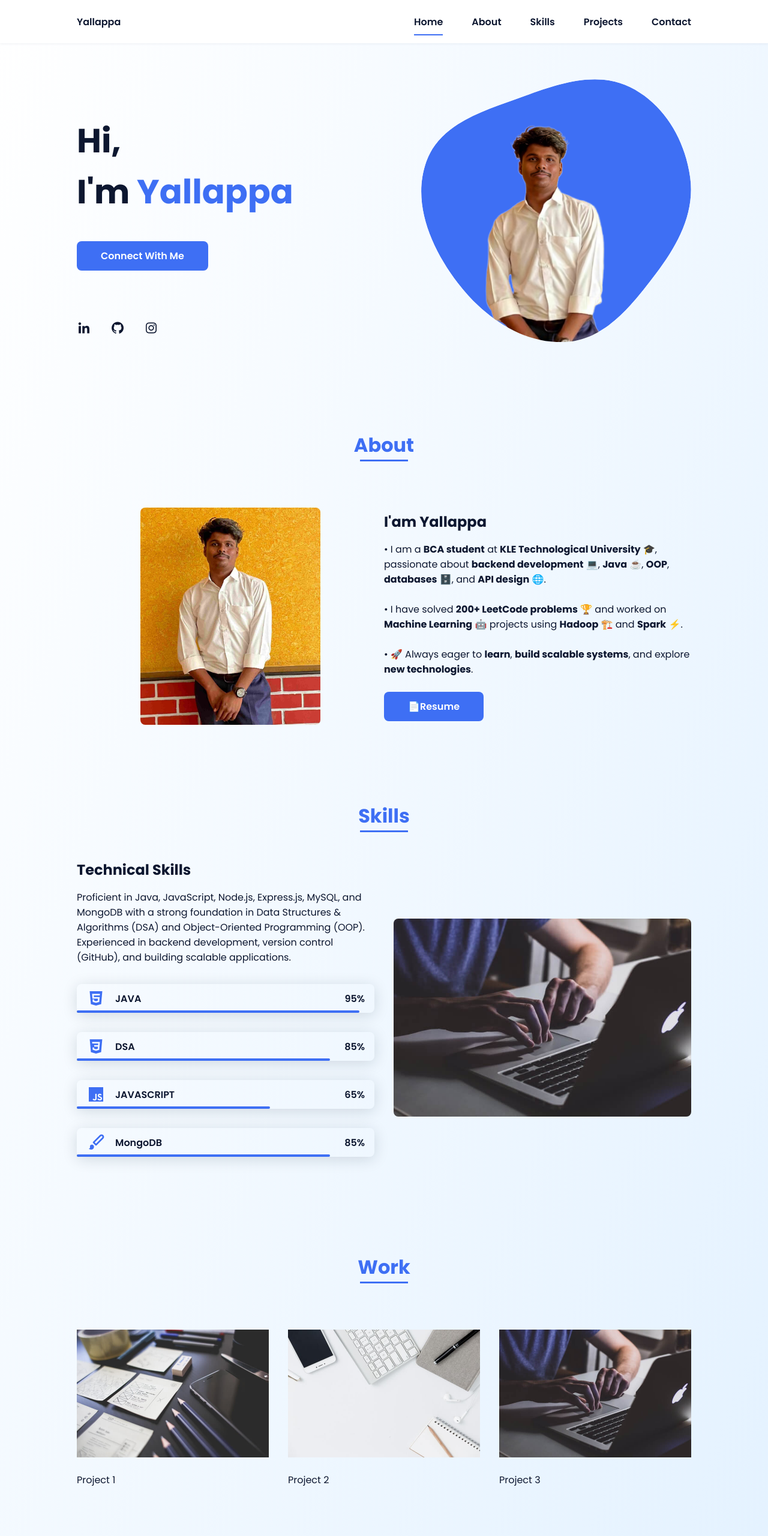
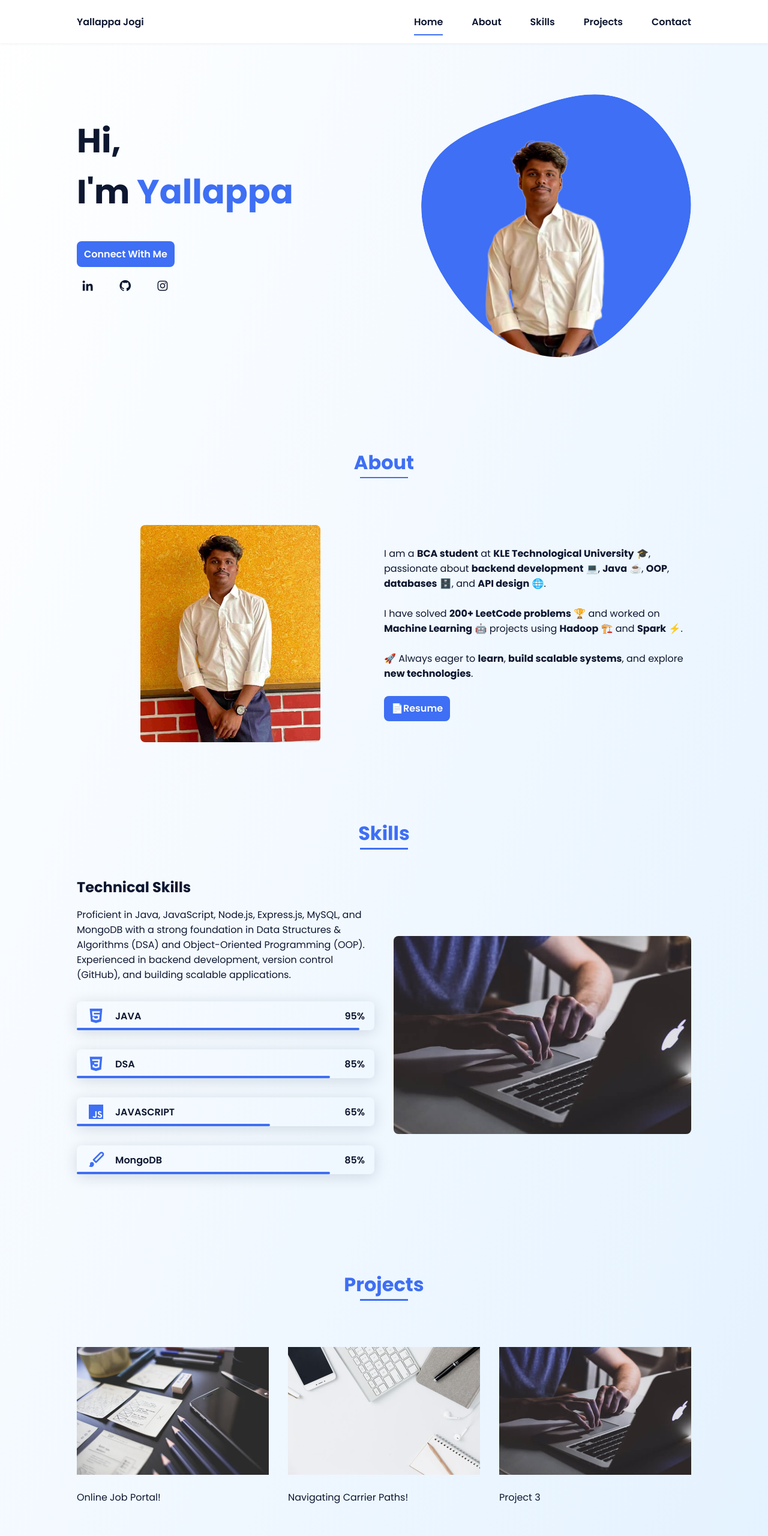
Before and after one commit to yallappajogi/Portfolio, a plain HTML site: page index.html in a window 1280 px wide. Shown: the top 2560 px of the page at 60% size. Drawn offline with nearby package versions, Linux system fonts and the light colour scheme.

Commit message:
Feb 2026

```diff
--- a/assets/css/styles.css
+++ b/assets/css/styles.css
@@ -175,33 +175,35 @@ img {
 
 /*===== HOME =====*/
 .home {
-  position: relative;
-  row-gap: 5rem;
-  padding: 4rem 0 5rem;
+  position: relative; /*image position*/
+  row-gap: 1rem; /*gap between social icons and connect with me*/
 }
-.home__data {
-  align-self: center;
-}
+
 .home__title {
   font-size: var(--big-font-size);
-  margin-bottom: var(--mb-5);
+  margin-bottom: var(--mb-5); /*space between hi name and connect with*/
 }
 .home__title-color {
   color: var(--first-color);
 }
 .home__social {
+  margin-bottom: 100px;   /* image up and down */
+  justify-content: start; /* centers horizontally */
   display: flex;
-  flex-direction: column;
+  gap: 1px;
 }
+
 .home__social-icon {
-  width: max-content;
-  margin-bottom: var(--mb-2);
-  font-size: 1.5rem;
+  font-size: 1.4rem; /* icon size*/
   color: var(--second-color);
+  transition: 0.3s;
+  padding-left: 7px;
 }
+
 .home__social-icon:hover {
   color: var(--first-color);
 }
+
 .home__img {
   position: absolute;
   right: 0;
@@ -218,9 +220,10 @@ img {
 /*BUTTONS*/
 .button {
   display: inline-block;
+  margin-bottom: 0px;
   background-color: var(--first-color);
   color: #fff;
-  padding: 0.75rem 2.5rem;
+  padding: 0.55rem 0.75rem;  /*connect with me button size */
   font-weight: var(--font-semi);
   border-radius: 0.5rem;
   transition: 0.3s;
--- a/index.html
+++ b/index.html
@@ -9,14 +9,14 @@
         <!-- =====BOX ICONS===== -->
         <link href='https://cdn.jsdelivr.net/npm/boxicons@2.0.5/css/boxicons.min.css' rel='stylesheet'>
 
-        <title>Portfolio website complete</title>
+        <title>YallappaJogi Portfolio</title>
     </head>
     <body>
         <!--===== HEADER =====-->
         <header class="l-header">
             <nav class="nav bd-grid">
                 <div>
-                    <a href="#" class="nav__logo">Yallappa</a>
+                    <a href="#" class="nav__logo">Yallappa Jogi</a>
                 </div>
 
                 <div class="nav__menu" id="nav-menu">
@@ -41,7 +41,7 @@
                 <div class="home__data">
                     <h1 class="home__title">Hi,<br>I'm <span class="home__title-color">Yallappa</span></h1>
 
-                    <a href="#contact" class="button">Connect With Me</a>
+                    <a class="button">Connect With Me</a>
                 </div>
 
                 <div class="home__social">
@@ -79,16 +79,15 @@
                     </div>
 
                     <div>
-                        <h2 class="about__subtitle">I'am Yallappa</h2>
                         <p class="about__text">
-                            • I am a <strong>BCA student</strong> at <strong>KLE Technological University</strong> 🎓, passionate about
+                            I am a <strong>BCA student</strong> at <strong>KLE Technological University</strong> 🎓, passionate about
                               <strong>backend development</strong> 💻, <strong>Java</strong> ☕, <strong>OOP</strong>, <strong>databases</strong> 🗄️,
                               and <strong>API design</strong> 🌐.
                             <br><br>
-                            • I have solved <strong>200+ LeetCode problems</strong> 🏆 and worked on <strong>Machine Learning</strong> 🤖 projects
+                            I have solved <strong>200+ LeetCode problems</strong> 🏆 and worked on <strong>Machine Learning</strong> 🤖 projects
                               using <strong>Hadoop</strong> 🏗️ and <strong>Spark</strong> ⚡.
                             <br><br>
-                            • 🚀 Always eager to <strong>learn</strong>, <strong>build scalable systems</strong>, and explore
+                            🚀 Always eager to <strong>learn</strong>, <strong>build scalable systems</strong>, and explore
                               <strong>new technologies</strong>.
                         </p>
 
@@ -166,7 +165,7 @@
 
             <!--===== WORK =====-->
             <section class="work section" id="work">
-                <h2 class="section-title">Work</h2>
+                <h2 class="section-title">Projects</h2>
 
                 <div class="work__container bd-grid">
                     <div class="work__item">
@@ -174,19 +173,19 @@
                             <img src="assets/img/work1.jpg" alt="Project 1">
                         </a>
                         <br>
-                        <p class="work__title">Project 1</p>
+                        <p class="work__title">Online Job Portal!</p>
+                    </div>
+
+                    <div class="work__item">
+                        <a href="https://github.com/yallappajogi/JobPortal" class="work__img" target="_blank">
+                            <img src="assets/img/work2.jpg" alt="Project 2">
+                        </a>
+                        <br>
+                        <p class="work__title">Navigating Carrier Paths!</p>
                     </div>
 
                     <div class="work__item">
                         <a href="https://github.com/yallappajogi/MERN-ML-Integration" class="work__img" target="_blank">
-                            <img src="assets/img/work2.jpg" alt="Project 2">
-                        </a>
-                        <br>
-                        <p class="work__title">Project 2</p>
-                    </div>
-
-                    <div class="work__item">
-                        <a href="https://github.com/your-username/repo3" class="work__img" target="_blank">
                             <img src="assets/img/work3.jpg" alt="Project 3">
                         </a>
                         <br>
@@ -213,7 +212,7 @@
 
         <!--===== FOOTER =====-->
         <footer class="footer">
-            <p class="footer__title">Yallappa</p>
+            <p class="footer__title">Yallappa Jogi</p>
             <div class="footer__social">
                 <a href="#" class="footer__icon"><i class='bx bxl-facebook' ></i></a>
                 <a href="#" class="footer__icon"><i class='bx bxl-instagram' ></i></a>
```
Also changed, not shown: preview.png.
